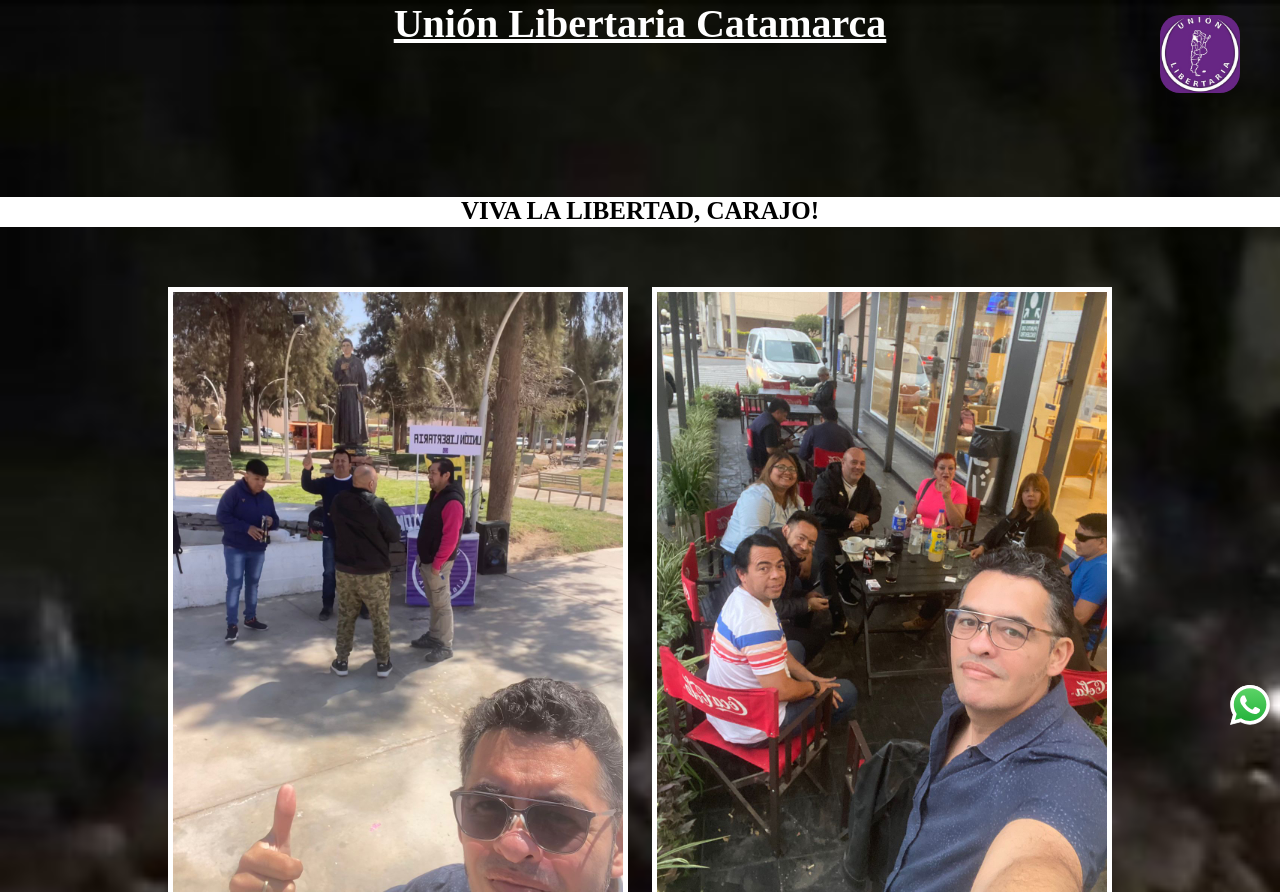
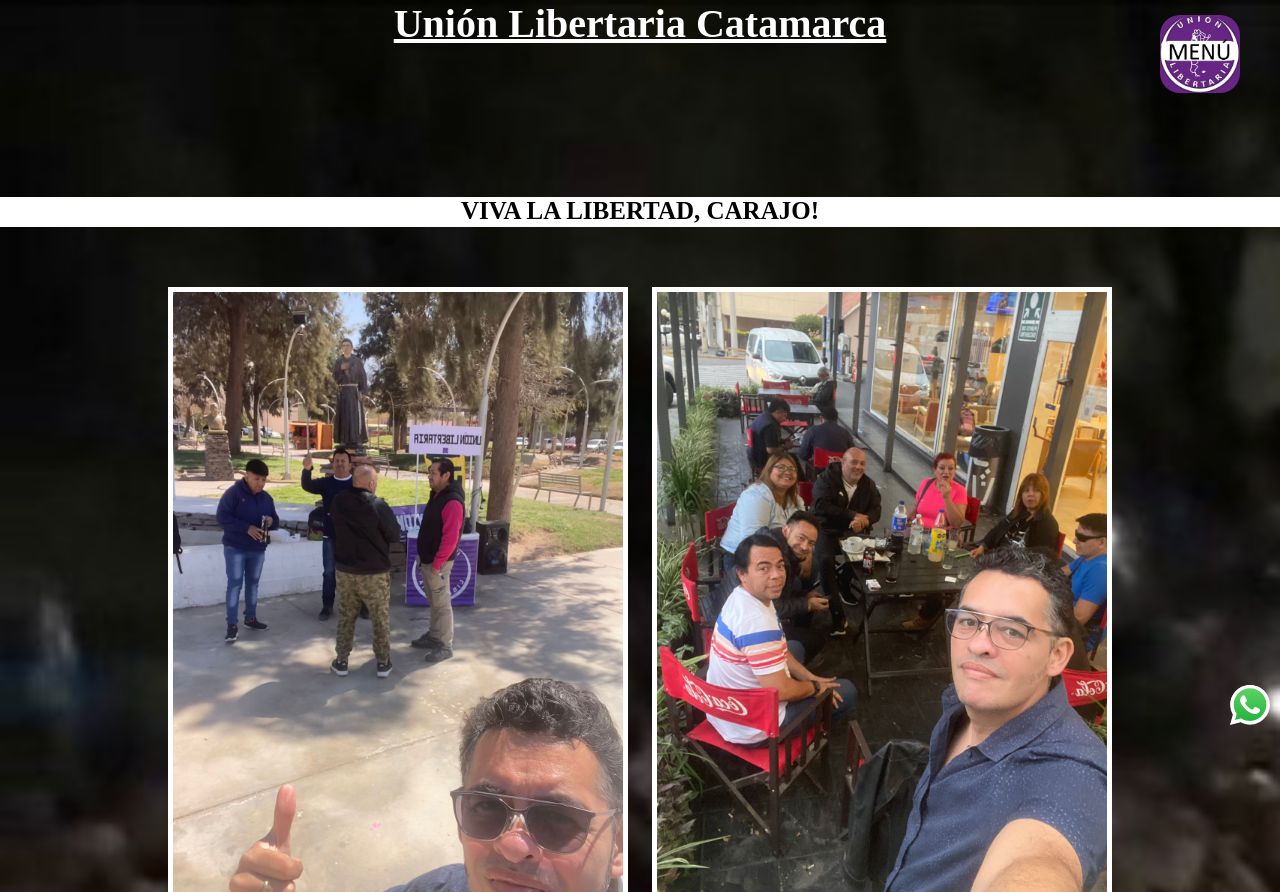
Before and after one commit to calderazzi/UL, a plain HTML site: page galeria.html in a window 1280 px wide. Shown: the top 892 px of the page. Drawn offline with Linux system fonts and the light colour scheme.

Commit message:
Update galeria.html

```diff
--- a/galeria.html
+++ b/galeria.html
@@ -14,7 +14,7 @@
   <div class="espacio"></div>
 
   <div class="contenedor">
-    <a class="menu" href="#"><img src="img/union libertaria.ico" alt="logo union libertaria"></a>
+    <a class="menu" href="#"><img src="img/union libertaria.jpg" alt="logo union libertaria"></a>
     <ul class="desplegable">
       <li><a class="opcion" href="index.html">Inicio</a></li>
       <li><a class="opcion" href="redes.html">Redes Sociales</a></li>
```
